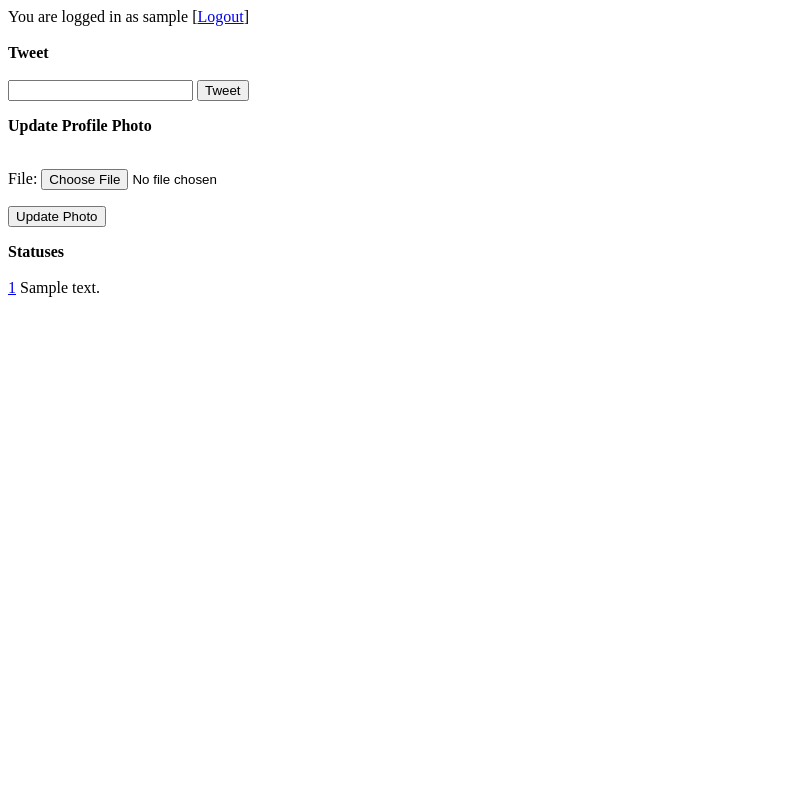
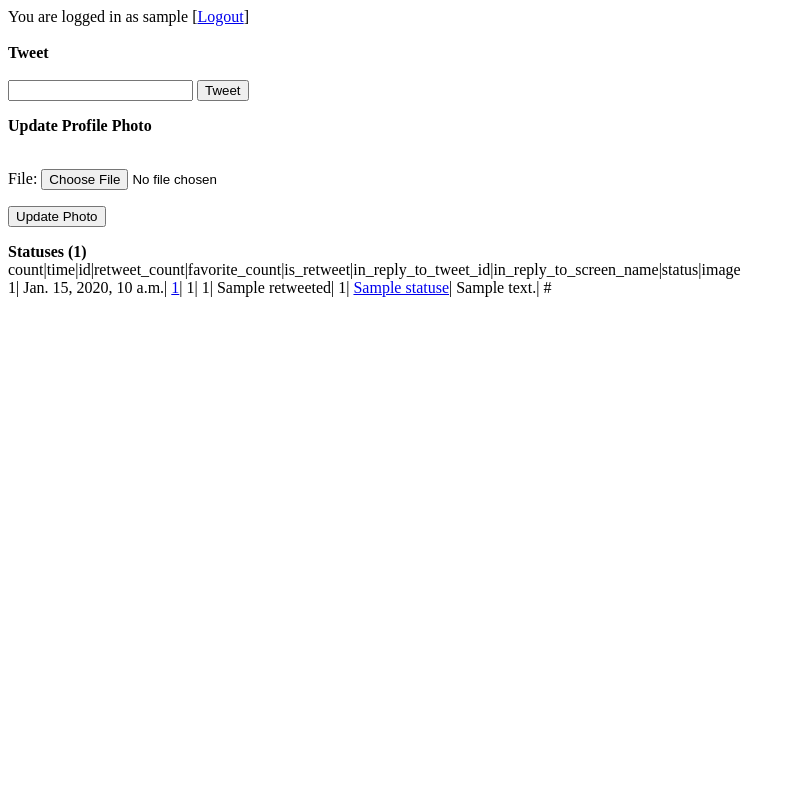
Before and after one commit to twitterml/django-rest-apis, a Django app: template templates/home.html in a window 1280 px wide. Shown: the whole page, without its empty margins (0-795 px from the left). Run offline with Django 3.2, Linux system fonts and the light colour scheme; a user stored in the database is signed in; tables that the repository leaves empty hold one stand-in row (values such as "Sample post"); the template is opened without the code that fills it: values that come from a table or form of the project are taken from there, most other values are stand-ins (such as "Sample title", 1, 10 or a date in 2020).

Commit message:
allow status pull in csv-like format

```diff
--- a/home/views.py
+++ b/home/views.py
@@ -21,6 +21,9 @@ def login(request):
 def home(request):
 
     status = request.REQUEST.get("status", None)
+    screen_name = request.REQUEST.get("screen_name", None)
+    if not screen_name:
+        screen_name = request.user.username
 
     api = get_twitter(request.user)
     if status:
@@ -37,7 +40,23 @@ def home(request):
 
         api.UpdateImage(image.file.path)
 
-    statuses = api.GetUserTimeline(screen_name=request.user.username, count=10)
+    statuses = []
+    max_id = None
+    while True:
+
+        # get latest page
+        new_statuses = api.GetUserTimeline(screen_name=screen_name, count=200, max_id=max_id)
+
+        # out of statuses: done
+        if len(new_statuses) == 0:
+            break
+
+        max_id = min([s.id for s in new_statuses]) - 1
+        statuses = statuses + new_statuses
+
+        # reached max: done
+        if len(statuses) >= 3200:
+            break
 
     context = {"request": request, 'statuses': statuses, 'form': form}
     return render_to_response('home.html', context, context_instance=RequestContext(request))
--- a/templates/home.html
+++ b/templates/home.html
@@ -21,15 +21,27 @@
   <input type="submit" value="Update Photo">
 </form>
 
-<b>Statuses</b>
+<b>Statuses ({{ statuses|length }})</b>
 
 <br>
+
+count|time|id|retweet_count|favorite_count|is_retweet|in_reply_to_tweet_id|in_reply_to_screen_name|status|image
 
 {% if statuses and statuses.0 %}
 
   {% for s in statuses %}
   <br>
-  <a href="http://twitter.com/{{s.user.screen_name}}/status/{{s.id}}" target="_target">{{s.id}}</a> {{s.text}}
+  {{ forloop.counter }}|
+  {{ s.created_at }}|
+  <a href="http://twitter.com/{{s.user.screen_name}}/status/{{s.id}}" target="_target">{{s.id}}</a>|
+  {{ s.retweet_count }}|
+  {{ s.favorite_count }}|
+  {{ s.retweeted }}|
+  {% if s.in_reply_to_status_id %}{{ s.in_reply_to_status_id }}{% else %}False{% endif %}|
+
+  {% if s.in_reply_to_screen_name %}<a href="http://twitter.com/{{s.in_reply_to_screen_name}}" target="_target">{{ s.in_reply_to_screen_name }}{% else %}False{% endif %}</a>|
+  {{ s.text }}|
+  {% if s.media.0 %}{{ s.media.0.media_url }}{% else %}False{% endif %}
   {% endfor %}
 
 {% else %}
```
